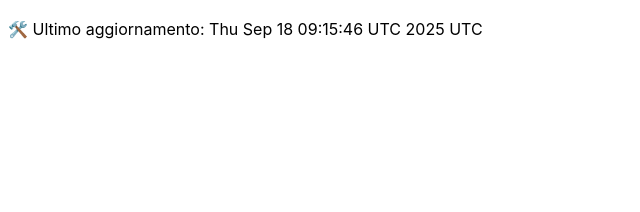
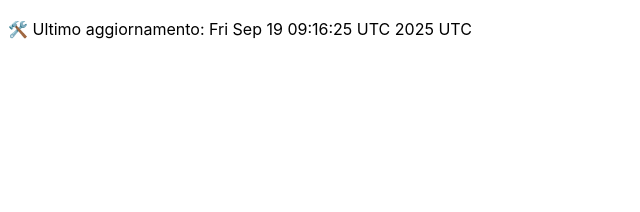
Before and after one commit to DanteTrb/DanteTrb.github.io, a Jekyll site: the page built from badges.md, in a window 1280 px wide. Shown: the top 212 px of the page, without its empty margins (0-640 px from the left). Built offline with Jekyll 4.4.1, drawn with Linux system fonts in a browser that asks for light colours; our own code applies the rules of GitHub Pages for plain Markdown files.

Commit message:
🛠️ Aggiornamento automatico badge

```diff
--- a/badges.md
+++ b/badges.md
@@ -1 +1 @@
-🛠️ Ultimo aggiornamento: Thu Sep 18 09:15:46 UTC 2025 UTC
+🛠️ Ultimo aggiornamento: Fri Sep 19 09:16:25 UTC 2025 UTC
```
